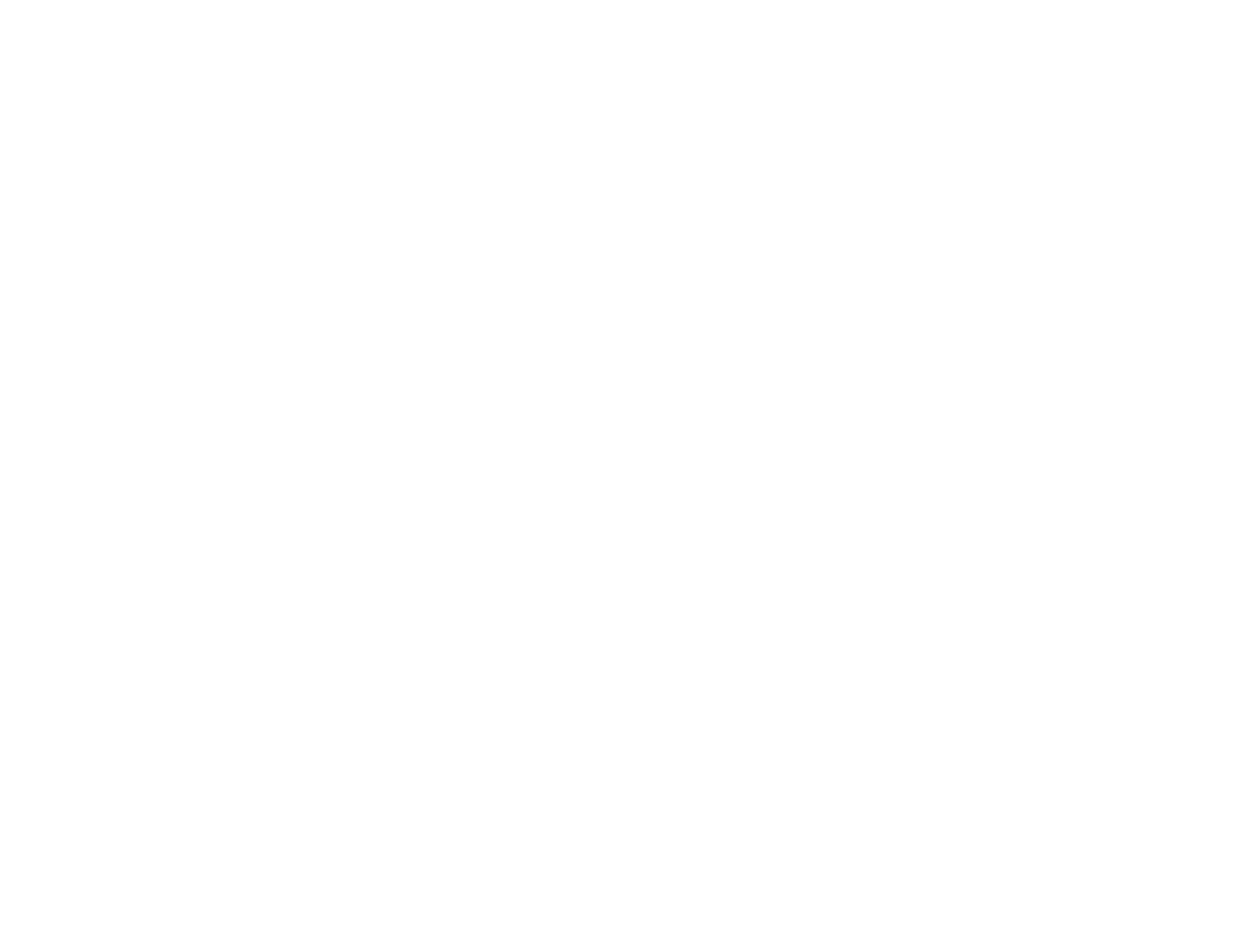
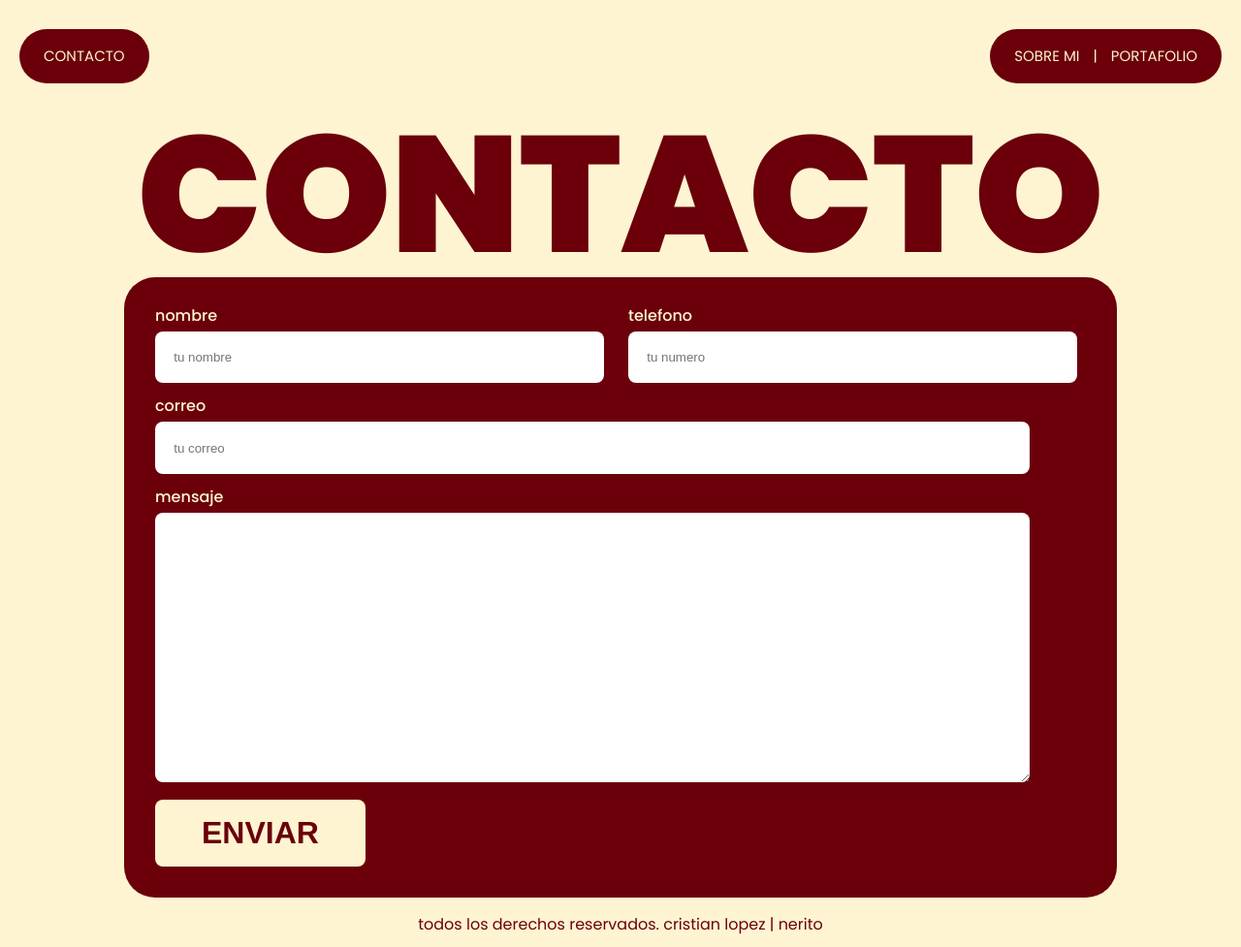
Before and after one commit to Neritoibg/portafolio, a plain HTML site: page contacto.html in a window 1280 px wide. Shown: the whole page at 97% size. Before the commit the page ends 800 px from the top, so only its background shows below. Drawn offline with Linux system fonts and the light colour scheme.

Commit message:
adaptaciones

```diff
--- a/contacto.html
+++ b/contacto.html
@@ -0,0 +1,66 @@
+<!DOCTYPE html>
+<html lang="en">
+<head>
+    <meta charset="UTF-8">
+    <meta name="viewport" content="width=device-width, initial-scale=1.0">
+    <title>Contacto</title>
+    <link rel="stylesheet" href="css/reset.css">
+    <link rel="stylesheet" href="css/stylec.css">
+    <link rel="preconnect" href="https://fonts.googleapis.com">
+    <link rel="preconnect" href="https://fonts.gstatic.com" crossorigin>
+    <link href="https://fonts.googleapis.com/css2?family=Poppins:ital,wght@0,100;0,200;0,300;0,400;0,500;0,600;0,700;0,800;0,900;1,100;1,200;1,300;1,400;1,500;1,600;1,700;1,800;1,900&display=swap" rel="stylesheet">
+</head>
+<body>
+    <header>
+        <nav class="navegacion">
+        <div class="portafolio">
+            <a href="contacto.html">CONTACTO</a>
+        </div>
+        <div class="syc">
+            <a class="sobremi" href="sobremi.html">SOBRE MI</a>
+            <a href="">|</a>
+            <a class="contacto" href="portafolio.html">PORTAFOLIO</a>
+        </div>
+         </nav>
+    </header>
+
+    <main class="contenido">
+        <h1>CONTACTO</h1>
+        <form class="formulario">
+            <fieldset>
+
+                <div class="contenedor-campos">
+                <div class="campo">
+                <label>nombre</label>
+                <input class="input-text" type="text" placeholder="tu nombre">
+            </div>
+
+            <div class="campo">
+                <label>telefono</label>
+                <input class="input-text" type="tel" placeholder="tu numero">
+            </div>
+
+            <div class="campo">
+                <label>correo</label>
+                <input class="input-text" type="email" placeholder="tu correo">
+            </div>
+
+             <div class="campo">
+                <label>mensaje</label>
+                <textarea class="input-text"></textarea>
+                 </div>
+        </div> <!-- .contenedor-campos -->
+
+    <div class="alinear-derecha flex">
+        <input class="boton w-sm-100" type="submit" value="enviar">
+    </div>
+            </fieldset>
+         </form>
+        </section>
+    </main>
+
+    <footer class="footer">
+        <p class="derechos">todos los derechos reservados. cristian lopez | nerito </p>
+    </footer>
+</body>
+</html>
--- a/css/style.css
+++ b/css/style.css
@@ -114,3 +114,56 @@
 html{
     background: #fff4d2;
 }
+
+.derechos{
+    color: #6b000b;
+    margin-top: 80px;
+    margin-bottom: 15px;
+    text-align: center;
+    font-family: "Poppins", sans-serif;
+    font-weight: 400;
+    font-style: normal;
+}
+
+
+
+@media screen and (max-width:768px) and (min-width:360px){
+    .navegacion{
+        display: grid;
+        gap: 20px;
+    }
+    .logo__menu{
+        margin-top: 50px;
+        font-size: 110px;
+    }
+    .sub__titulo{
+        font-size: 35px;
+        margin-bottom: 50px;
+    }
+    .derechos{
+        margin-top: 80px;
+        margin-bottom: 15px;
+    }
+}
+
+@media screen and (max-width:360px) {
+    .navegacion{
+        display: grid;
+        gap: 20px;
+    }
+    .logo__menu{
+        margin-top: 100px;
+        font-size: 50px;
+    }
+    .sub__titulo{
+        font-size: 11px;
+        margin-bottom: 50px;
+    }
+    .derechos{
+        margin-top: 80px;
+        text-align: center;
+        font-size: 12px;
+        margin-bottom: 15px;
+}
+
+}
--- /dev/null
+++ b/css/stylec.css
@@ -0,0 +1,112 @@
+body{
+    background-color: #fff4d2;
+}
+
+.navegacion{
+    display: flex;
+    justify-content: space-between;
+    align-items: center;
+    padding: 30px  20px;
+}
+
+.navegacion a{
+    color: #fff4d2;
+    font-family: "Poppins", sans-serif;
+    font-weight: 400;
+    font-style: normal;
+    font-size: 15px;
+    text-decoration: none;
+    padding: 10px 5px;
+}
+.portafolio{
+    background-color:#6b000b;
+    border: none;
+    border-radius: 40px;
+    padding: 20px;
+}
+.syc{
+    background-color:#6b000b;
+    border: none;
+    border-radius: 40px;
+    padding: 20px;
+}
+
+h1{
+    font-family: "Poppins", sans-serif;
+    font-weight: 900;
+    font-style: normal;
+    font-size: 170px;
+    color: #6b000b;
+    text-align: center;
+}
+
+.formulario{
+    background-color: #6b000b;
+    width: min(60rem, 90%); /*utilizar el valor mas pequeño*/
+   margin: 0 auto;
+   margin-bottom: 20px;
+   padding: 2rem;
+   border-radius: 2rem;
+
+   }
+
+   .contenedor-campos{
+      display: grid;
+      grid-template-columns:1fr 1fr;
+      grid-template-rows: auto auto 18rem;
+      column-gap: 1rem;
+      margin-bottom: 1rem;
+   }
+
+   .campo{
+    margin-bottom: 1rem;
+   }
+
+   .campo label{
+    font-family: "Poppins", sans-serif;
+    font-weight: 500;
+    font-style: normal;
+    color: #fff4d2;
+    margin-bottom: .5rem;
+    display: block;
+   }
+
+   .campo:nth-child(3),
+   .campo:nth-child(4){
+       grid-column: 1/ 3;
+
+   }
+   .campo textarea{
+       height: 15rem;
+   }
+   .input-text{
+    width: 90%;
+    border: none;
+    padding: 1.2rem;
+    border-radius: .5rem;
+   }
+
+
+ .boton {
+    background-color: #fff4d2;
+    color: #6b000b;
+    padding: 1rem 3rem;
+    margin-top: 1rem;
+    font-size: 2rem;
+    text-decoration: none;
+    text-transform: uppercase;
+    font-weight: bold;
+    border-radius: .5rem;
+    text-align: center;
+    border: none;
+ }
+
+ .derechos{
+    color: #6b000b;
+    margin-top: 15px;
+    margin-bottom: 15px;
+    text-align: center;
+    font-family: "Poppins", sans-serif;
+    font-weight: 400;
+    font-style: normal;
+}
--- a/css/stylesobremi.css
+++ b/css/stylesobremi.css
@@ -48,9 +48,11 @@ h1{
 
 P{
     font-family: "Poppins", sans-serif;
-    font-weight: 600;
+    font-weight: 500;
     font-style: normal;
     color: #6b000b;
+    text-align: justify;
+    margin-bottom: 20px;
 
 }
 
@@ -65,3 +67,18 @@ P{
     margin-left: 100px;
     border-radius: 20px;
 }
+
+.iconos{
+    display: flex;
+    justify-content: space-around;
+    width: 300px;
+    height: 70px;
+}
+
+.derechos{
+    margin-top: 15px;
+    text-align: center;
+    font-family: "Poppins", sans-serif;
+    font-weight: 400;
+    font-style: normal;
+}
--- a/css/stylesp.css
+++ b/css/stylesp.css
@@ -153,3 +153,13 @@ a{
     font-size: 30px;
     text-decoration: none;
 }
+
+.derechos{
+    color: #6b000b;
+    margin-top: 15px;
+    margin-bottom: 15px;
+    text-align: center;
+    font-family: "Poppins", sans-serif;
+    font-weight: 400;
+    font-style: normal;
+}
```
Also changed, not shown: index.html (+3 -1 lines), portafolio.html (+8 -2 lines), sobremi.html (+21 -4 lines), img/behance.png (added), img/github.png (added), img/instagram.png (added), img/linkedin.png (added).
